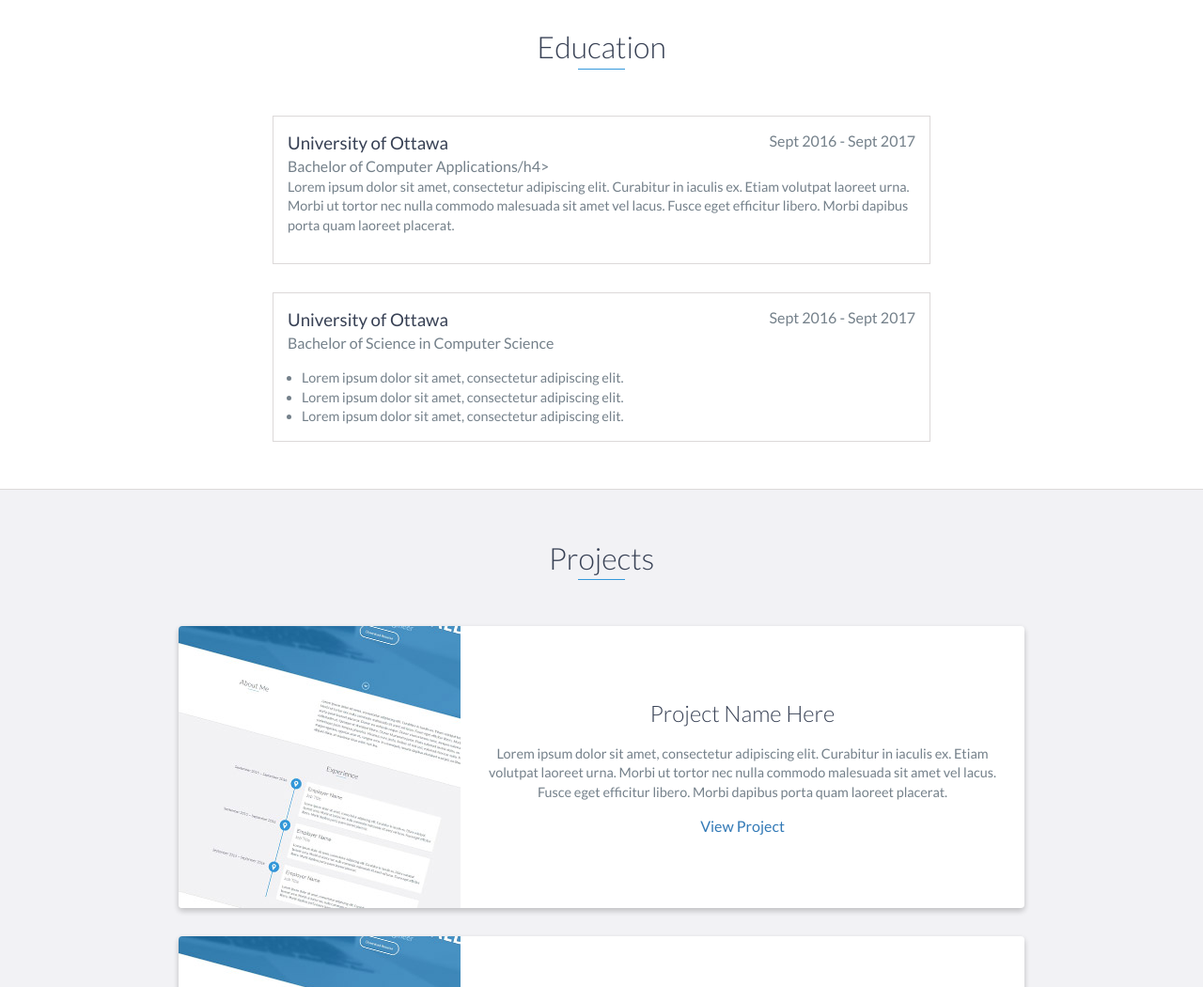
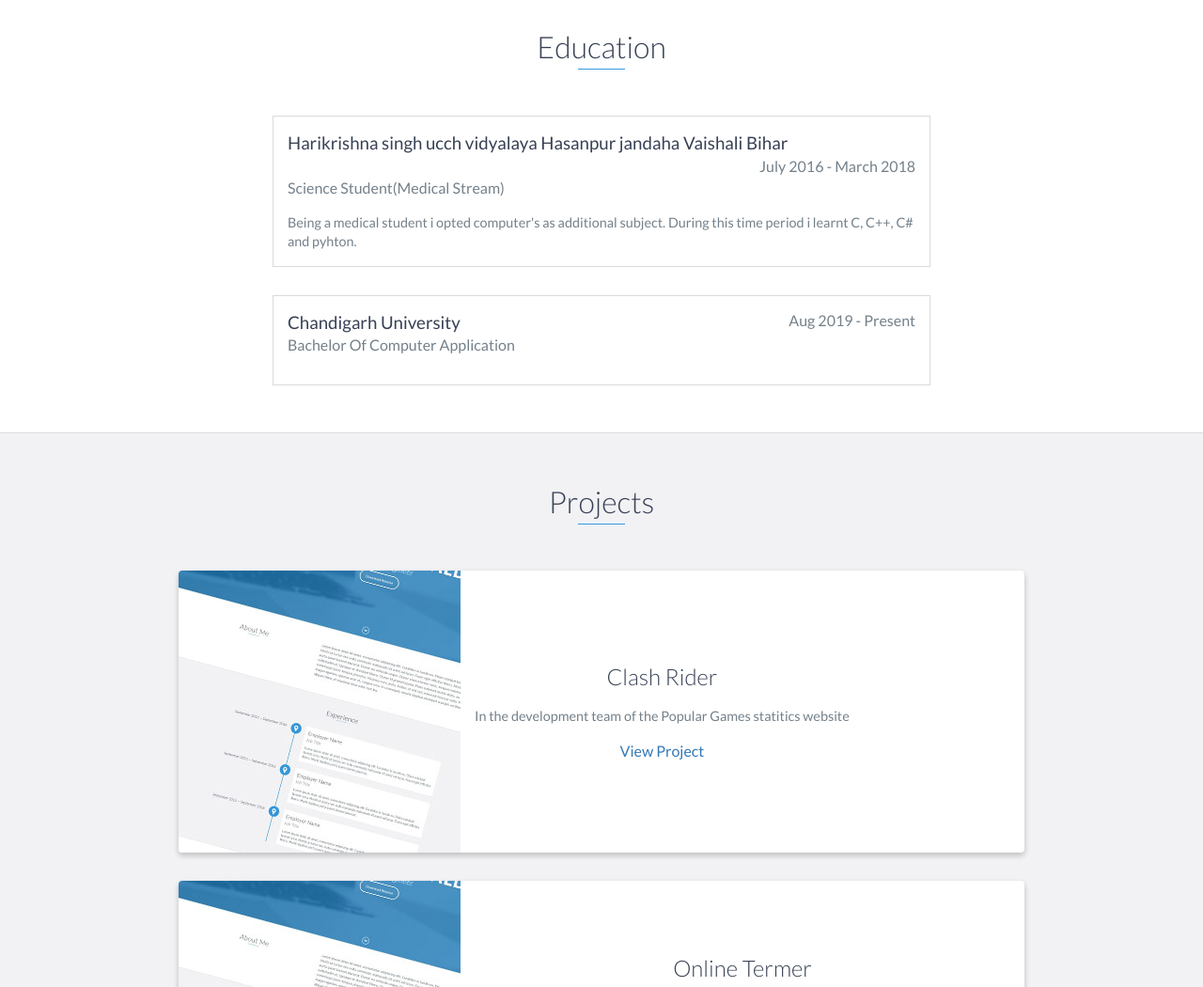
Before and after one commit to shavy4452/piyushcv, a plain HTML site: page index.html in a window 1280 px wide. Shown: the part 1840-2890 px from the top of the page at 94% size. Drawn offline with nearby package versions, Linux system fonts and the light colour scheme.

Commit message:
Update index.html

```diff
--- a/index.html
+++ b/index.html
@@ -109,31 +109,20 @@
     <div id="education">
         <h2 class="heading">Education</h2>
         <div class="education-block">
-            <h3>University of Ottawa</h3>
-            <span class="education-date">Sept 2016 - Sept 2017</span>
-            <h4>Bachelor of Computer Applications/h4>
+            <h3>Harikrishna singh ucch vidyalaya Hasanpur jandaha Vaishali Bihar</h3>
+            <span class="education-date">July 2016 - March 2018</span>
+            <h4>Science Student(Medical Stream)</h4>
             <p>
-                Lorem ipsum dolor sit amet, consectetur adipiscing elit. Curabitur in iaculis ex. Etiam volutpat laoreet urna. Morbi ut tortor nec nulla commodo malesuada sit amet vel lacus. Fusce eget efficitur libero. Morbi dapibus porta quam laoreet placerat.
+               Being a medical student i opted computer's as additional subject. During this time period i learnt C, C++, C# and pyhton.
             </p>
         </div>
         <!-- End .education-block -->
 
         <div class="education-block">
-            <h3>University of Ottawa</h3>
-            <span class="education-date">Sept 2016 - Sept 2017</span>
-            <h4>Bachelor of Science in Computer Science</h4>
-            <ul>
-                <li>
-                    Lorem ipsum dolor sit amet, consectetur adipiscing elit.
-                </li>
-                <li>
-                    Lorem ipsum dolor sit amet, consectetur adipiscing elit.
-                </li>
-                <li>
-                    Lorem ipsum dolor sit amet, consectetur adipiscing elit.
-                </li>
-            </ul>
-        </div>
+            <h3>Chandigarh University</h3>
+            <span class="education-date">Aug 2019 - Present</span>
+            <h4>Bachelor Of Computer Application</h4>
+	    </div>
         <!-- End .education-block -->
     </div>
     <!-- End #education -->
@@ -148,11 +137,11 @@
                     </div>
                     <!-- End .project-image -->
                     <div class="project-info">
-                        <h3>Project Name Here</h3>
+                        <h3>Clash Rider</h3>
                         <p>
-                            Lorem ipsum dolor sit amet, consectetur adipiscing elit. Curabitur in iaculis ex. Etiam volutpat laoreet urna. Morbi ut tortor nec nulla commodo malesuada sit amet vel lacus. Fusce eget efficitur libero. Morbi dapibus porta quam laoreet placerat.
+                           In the development team of the Popular Games statitics website
                         </p>
-                        <a href="#">View Project</a>
+                        <a href="https://clash-rider.000webhostapp.com/">View Project</a>
                     </div>
                     <!-- End .project-info -->
                 </div>
@@ -164,11 +153,11 @@
                     </div>
                     <!-- End .project-image -->
                     <div class="project-info">
-                        <h3>Project Name Here</h3>
+                        <h3>Online Termer</h3>
                         <p>
-                            Lorem ipsum dolor sit amet, consectetur adipiscing elit. Curabitur in iaculis ex. Etiam volutpat laoreet urna. Morbi ut tortor nec nulla commodo malesuada sit amet vel lacus. Fusce eget efficitur libero. Morbi dapibus porta quam laoreet placerat.
+Company makes personalized online robots for the server owners on different platform. Developed real-time dashboard providing analytics collected from all the IoT devices for the Sensors product Developed Apps for some companies regarding online working system.
                         </p>
-                        <a href="#">View Project</a>
+                        <a href="https://robotexp.cf/">View Project</a>
                     </div>
                     <!-- End .project-info -->
                 </div>
```
